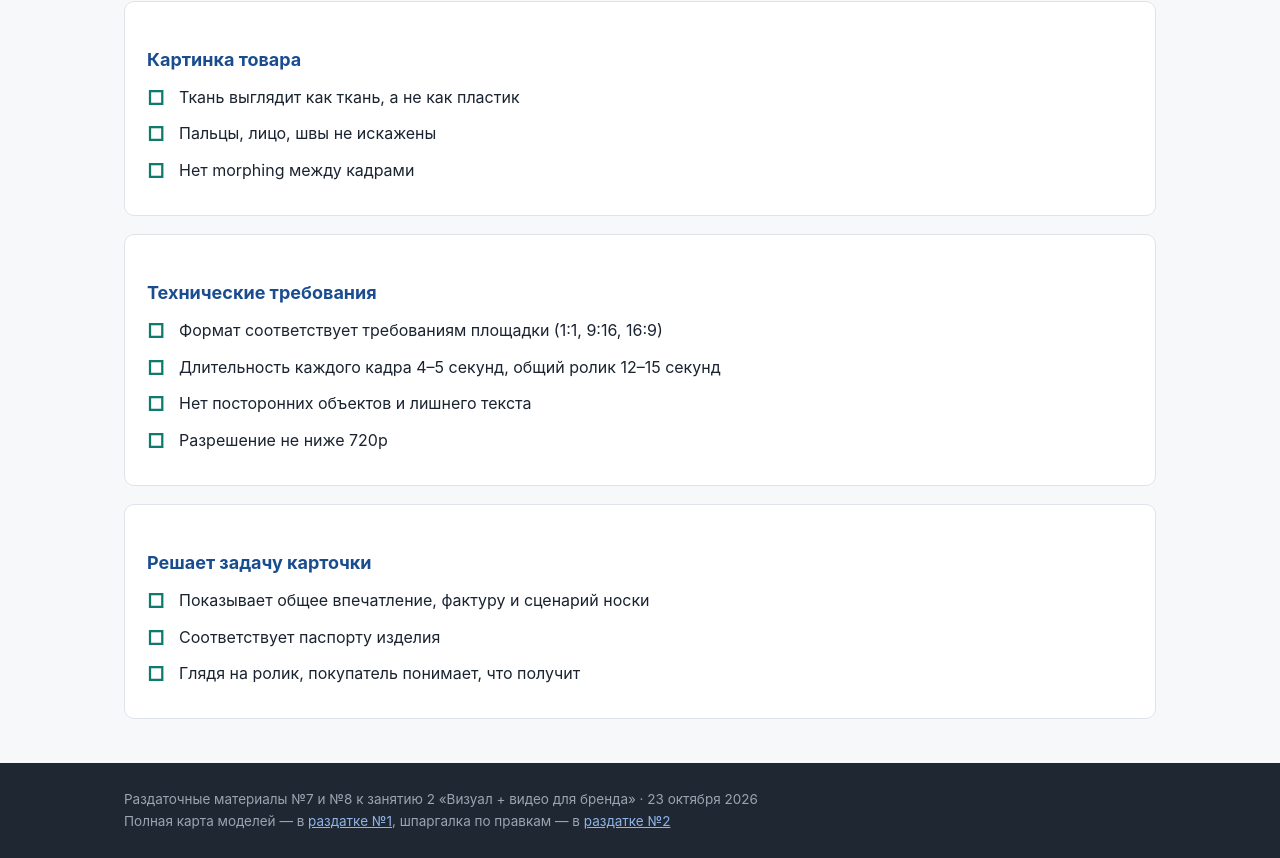
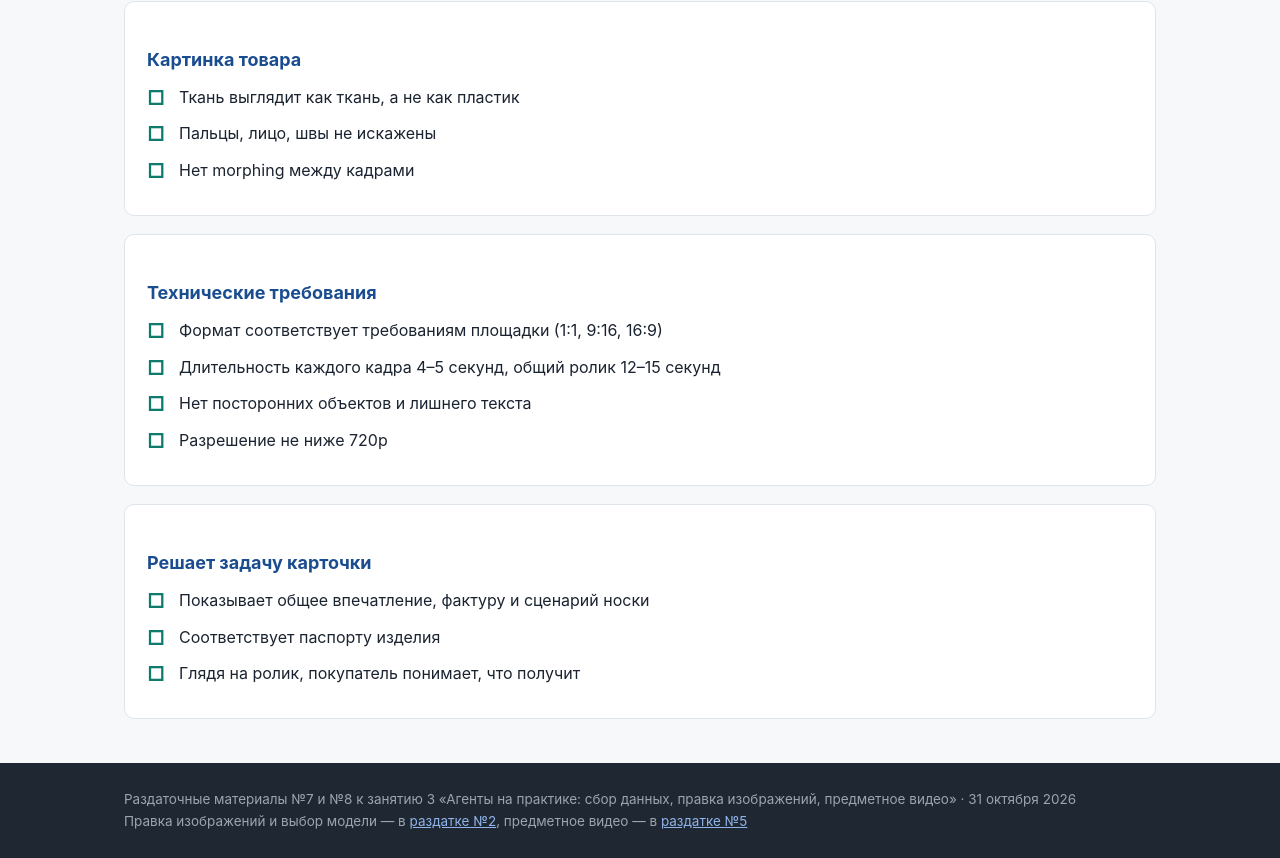
Before and after one commit to mrvolkomorov/evgenia-checklists, a plain HTML site: page index.html in a window 1280 px wide. Shown: the part 1470-2328 px from the top of the page. Drawn offline with Linux system fonts and the light colour scheme.

```diff
--- a/index.html
+++ b/index.html
@@ -123,7 +123,7 @@
 </main>
 
 <footer><div class="wrap">
-Раздаточные материалы №7 и №8 к занятию 2 «Визуал + видео для бренда» · 23 октября 2026<br>
-Полная карта моделей — в <a href="https://mrvolkomorov.github.io/evgenia-models-guide/" target="_blank">раздатке №1</a>, шпаргалка по правкам — в <a href="https://mrvolkomorov.github.io/evgenia-editing-guide/" target="_blank">раздатке №2</a>
+Раздаточные материалы №7 и №8 к занятию 3 «Агенты на практике: сбор данных, правка изображений, предметное видео» · 31 октября 2026<br>
+Правка изображений и выбор модели — в <a href="https://mrvolkomorov.github.io/evgenia-editing-guide/" target="_blank">раздатке №2</a>, предметное видео — в <a href="https://mrvolkomorov.github.io/evgenia-product-video/" target="_blank">раздатке №5</a>
 </div></footer>
 </body></html>
```
